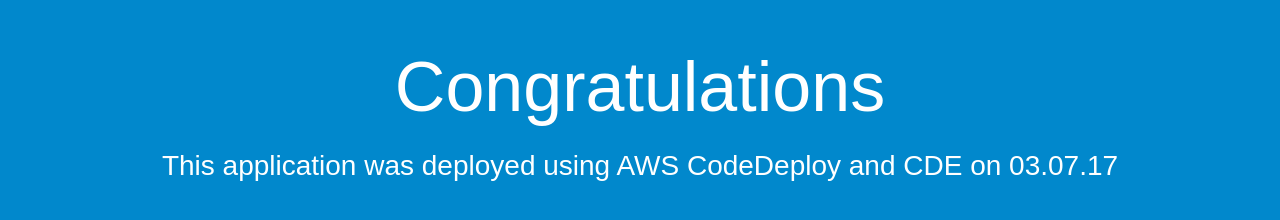
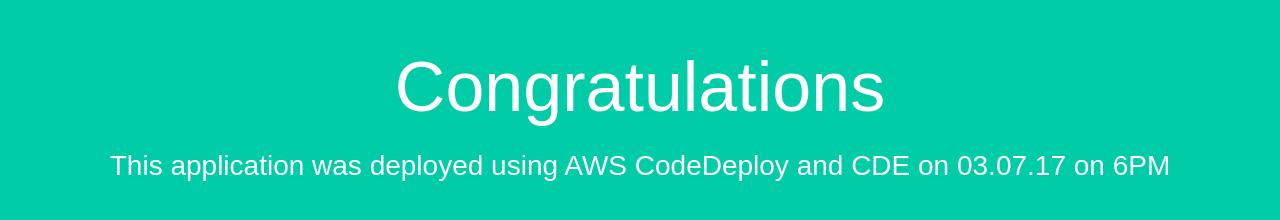
Before and after one commit to jack1001/sample, a plain HTML site: page index.html in a window 1280 px wide. Drawn offline with Linux system fonts and the light colour scheme.

Commit message:
Update color

```diff
--- a/index.html
+++ b/index.html
@@ -6,7 +6,7 @@
   <style>
     body {
       color: #ffffff;
-      background-color: #0188cc;
+      background-color: #01cca8;
       font-family: Arial, sans-serif;
       font-size: 14px;
     }
@@ -27,7 +27,7 @@
 <body>
   <div align="center">
     <h1>Congratulations</h1>
-    <h2>This application was deployed using AWS CodeDeploy and CDE on 03.07.17</h2>
+    <h2>This application was deployed using AWS CodeDeploy and CDE on 03.07.17 on 6PM</h2>
   </div>
 </body>
 </html>
```
